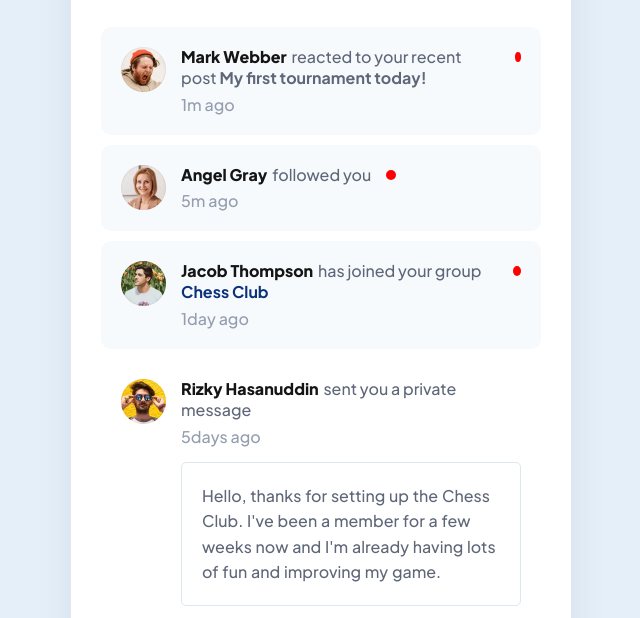
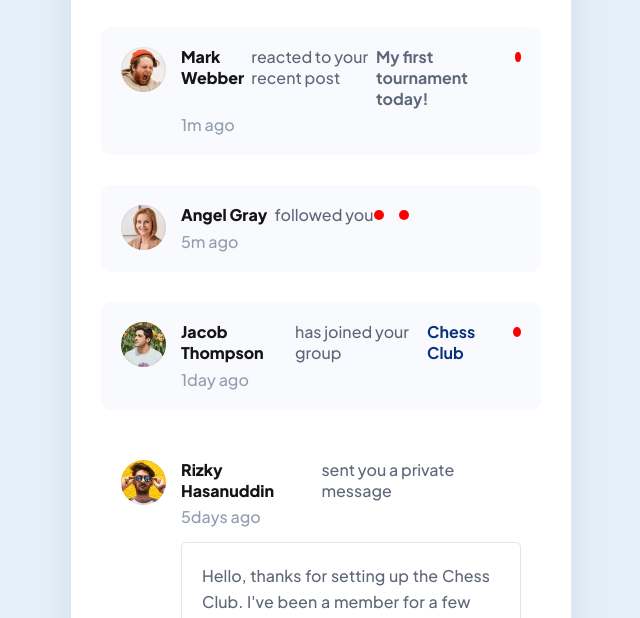
Before and after one commit to Enki10/notifications-page-main, a website built with Parcel: page index.html in a window 1280 px wide. Shown: the part 182-800 px from the top of the page, without its empty margins (319-959 px from the left). Built offline with nearby package versions, Linux system fonts and the light colour scheme.

Commit message:
progress on putting everything in lines

```diff
--- a/src/scss/main.scss
+++ b/src/scss/main.scss
@@ -18,6 +18,31 @@
     margin:25px auto;
     padding: 20px;
     border-radius:10px;
+}
+
+.unread {
+    background-color: #f9fafe;
+    background-color: #f9fafe;
+}
+.ntf__item{
+    display:flex;
+    margin-bottom:20px;
+}
+.ntf__item-msg{
+    display:flex;
+}
+.ntf__header{
+    display:flex;
+}
+.ntf__logo{
+    display:flex;
+}
+
+.ntf_read-button{
+}
+
+.ntf__item-msg > span {
+    padding-right:5px;
 }
 
 @media screen and (max-width: 1023px) {
```
